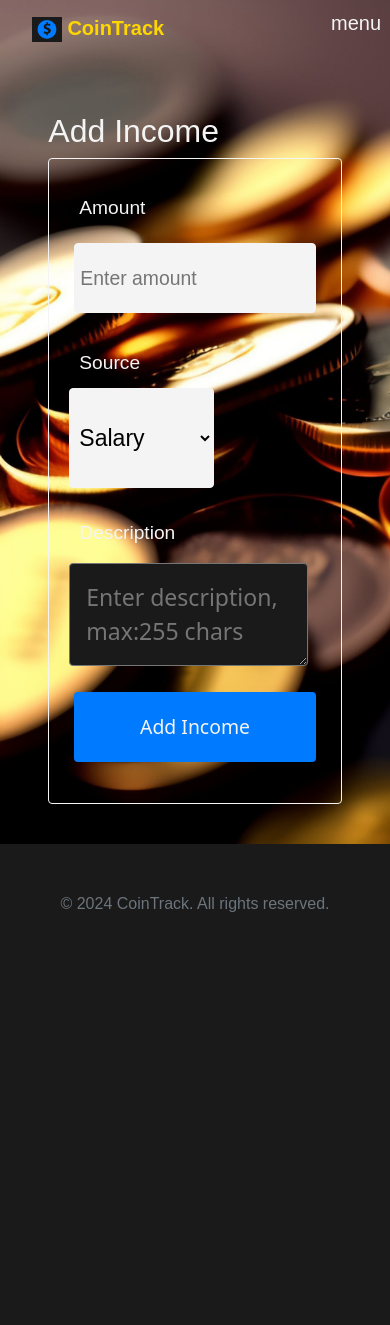
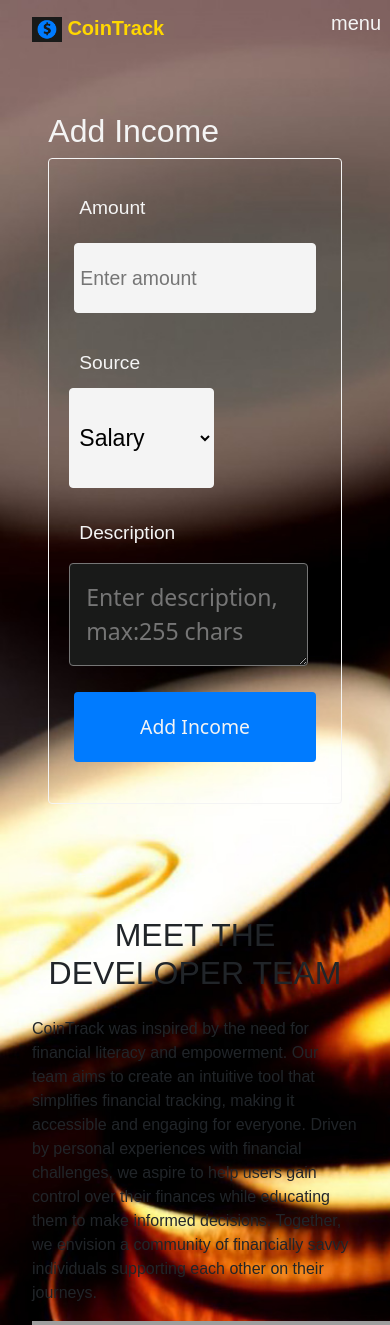
Before and after one commit to digreatbrian/CoinTrack, a Flask app: page /income/add in a window 390 px wide; the page is wider, and only the part inside the window is pictured. Shown: the top 1325 px of that part. Before the commit the page ends 912 px from the top of that part, so only its background shows below. Run offline with Flask 2, Linux system fonts and the light colour scheme; the visitor is signed in with stand-in values (Sample User, id 1); some libraries are stand-ins or nearby versions; grey boxes are pictures that could not be loaded.

Commit message:
Update base.html to include the details of the developer team

```diff
--- a/app/templates/base.html
+++ b/app/templates/base.html
@@ -7,6 +7,7 @@
     <link rel="stylesheet" href="https://stackpath.bootstrapcdn.com/bootstrap/4.5.2/css/bootstrap.min.css">
     <link rel="stylesheet" href="{{ url_for('static', filename='css/styles.css') }}">
     <link rel="stylesheet" href="{{ url_for('static', filename='css/styles-2.css') }}">
+    <link rel="stylesheet" href="{{ url_for('static', filename='css/about.css') }}">
     <script src="https://code.jquery.com/jquery-3.5.1.min.js"></script>
     <script src="https://stackpath.bootstrapcdn.com/bootstrap/4.5.2/js/bootstrap.min.js"></script>
     <link rel="shortcut icon" href="{{ url_for('static', filename='images/favicon.png') }}">
@@ -57,6 +58,31 @@
             {% endwith %}
             <div id="content">{% block content %}{% endblock %}</div>
         </div>
+
+        <!-- About Section -->
+        <div id="about" class="container about my-5">
+            <h2 class="text-center mb-4">MEET THE DEVELOPER TEAM</h2>
+            <p>CoinTrack was inspired by the need for financial literacy and empowerment. Our team aims to create an intuitive tool that simplifies financial tracking, making it accessible and engaging for everyone. Driven by personal experiences with financial challenges, we aspire to help users gain control over their finances while educating them to make informed decisions. Together, we envision a community of financially savvy individuals supporting each other on their journeys.</p>
+            <div class="row">
+                <div class="col-md-4 text-center">
+                    <img src="https://avatars.githubusercontent.com/u/136022287?v=4" alt="Misheck Gogo">
+                    <h4>Misheck Gogo</h4>
+                    <p><a href="https://www.linkedin.com/in/misheckgogo/">LinkedIn</a> | <a href="https://github.com/MisheckGalx">GitHub</a> | <a href="https://twitter.com/kingboris28">Twitter</a></p>
+                </div>
+                <div class="col-md-4 text-center">
+                    <img src="https://avatars.githubusercontent.com/u/137000164?v=4" alt="Brendon Jeje">
+                    <h4>Brendon Jeje</h4>
+                    <p><a href="https://www.linkedin.com/in/brendonjeje/">LinkedIn</a> | <a href="https://github.com/Brendon45">GitHub</a> | <a href="https://twitter.com/brendon4545">Twitter</a></p>
+                </div>
+                <div class="col-md-4 text-center">
+                    <img src="https://media.licdn.com/dms/image/v2/D4D03AQHSARC9eWiQrg/profile-displayphoto-shrink_800_800/profile-displayphoto-shrink_800_800/0/1716216270683?e=1732147200&v=beta&t=keSodkHLZMUvBnTylHdOXs61cOx4wRGsEp8M8kdzFTg" alt="Brian Musakwa">
+                    <h4>Brian Musakwa</h4>
+                    <p><a target="_blank" href="https://linkedin.com/in/digreatbrian">LinkedIn</a> | <a href="https://github.com/digreatbrian">GitHub</a> | <a href="https://facebook.com/digreatbrian">Twitter</a></p>
+                </div>
+            </div>
+        </div>
+    </div>
+
     </main>
     <footer class="footer text-center py-3">
         <div class="container">
```
